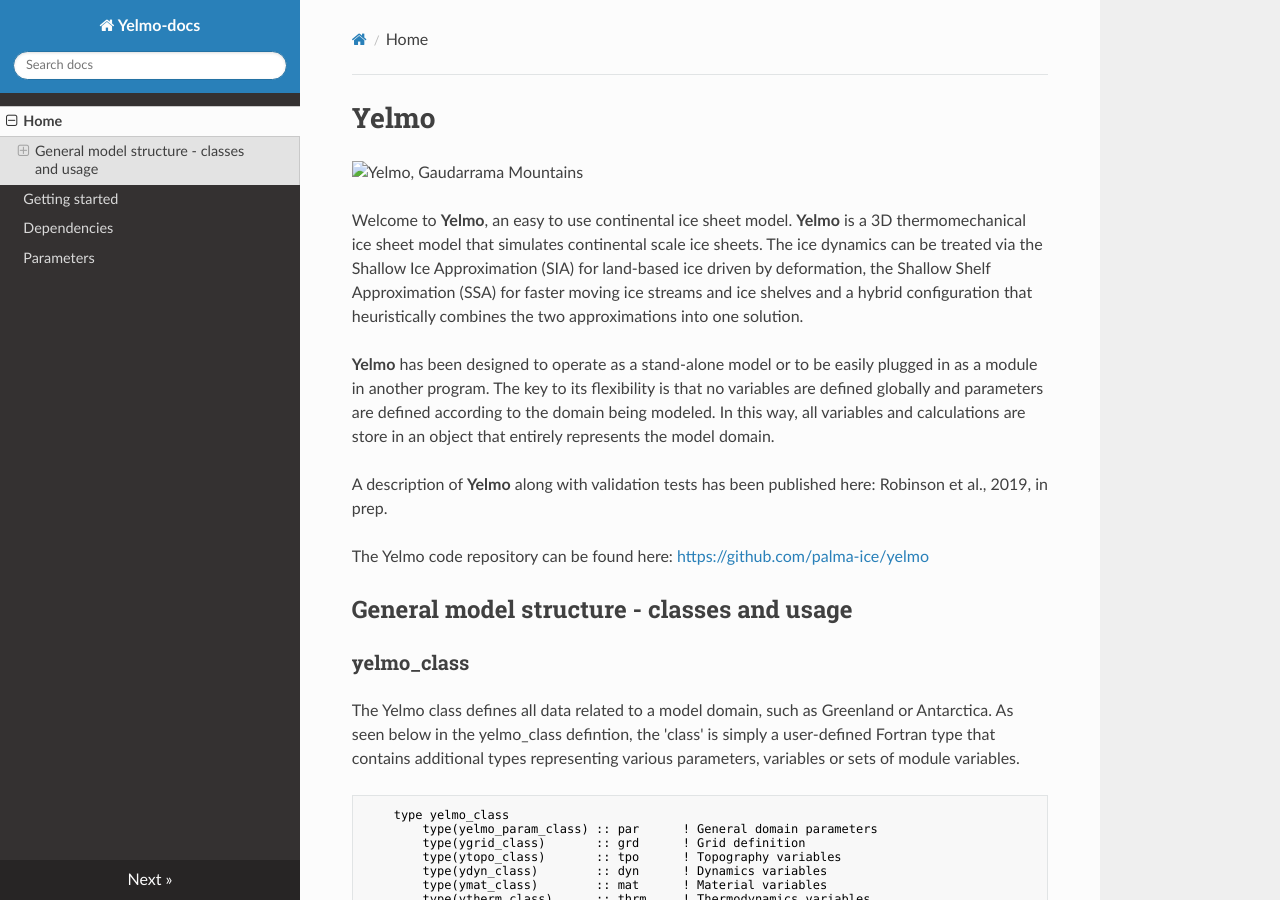
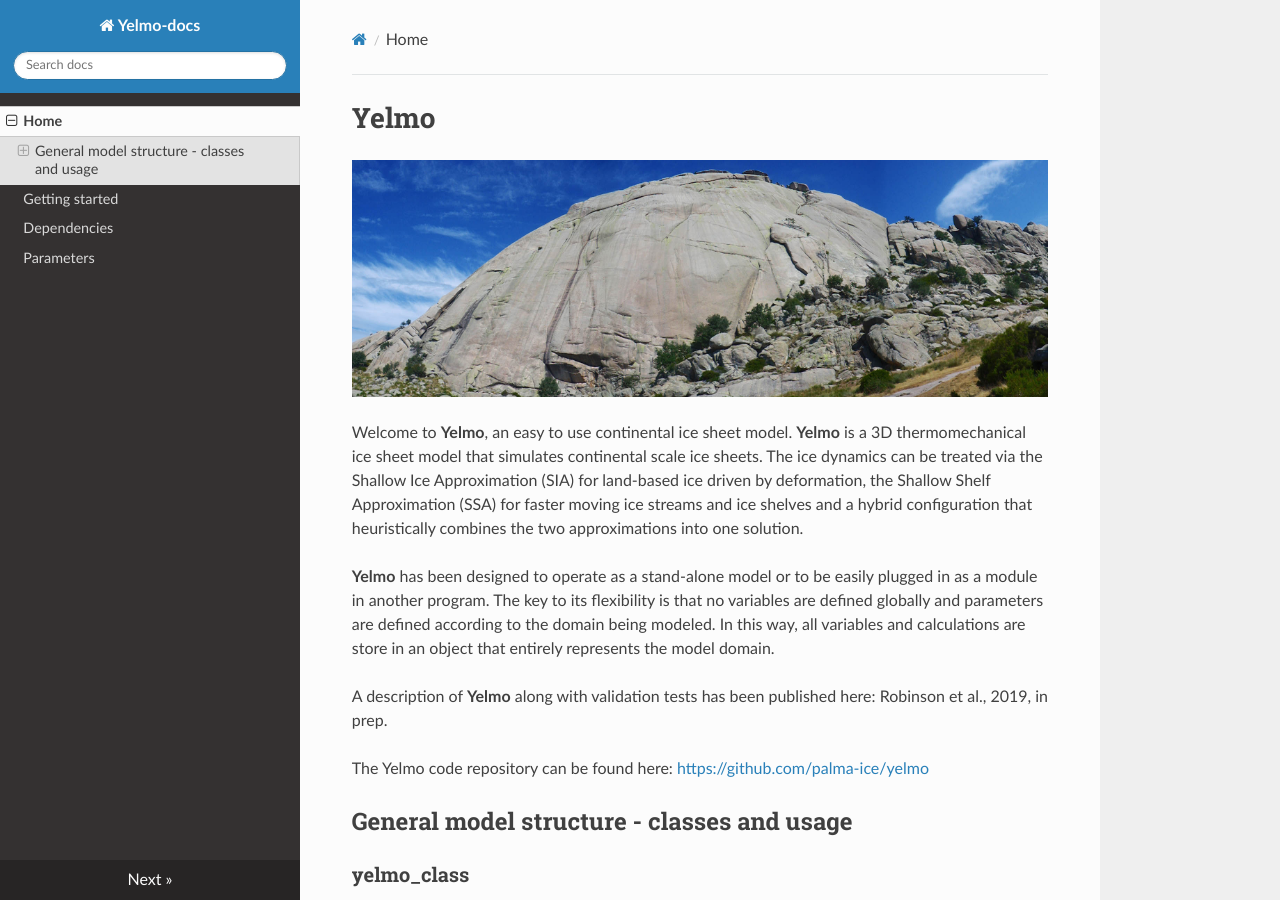
Before and after one commit to palma-ice/yelmo-docs, an MkDocs documentation site: the page built from docs/index.md, in a window 1280 px wide and 900 px high. Built offline with MkDocs 1.6.1, drawn with Linux system fonts in a browser that asks for light colours; nearby versions of some CDN libraries; old or Windows-style settings are respelled for this version of MkDocs.

Commit message:
Moved assets => docs/img

```diff
--- a/docs/index.md
+++ b/docs/index.md
@@ -1,6 +1,6 @@
 # Yelmo
 
-![Yelmo, Gaudarrama Mountains](/assets/yelmo.jpg)
+![Yelmo, Gaudarrama Mountains](img/yelmo.jpg)
 
 Welcome to **Yelmo**, an easy to use continental ice sheet model.
 **Yelmo** is a 3D thermomechanical ice sheet model that
--- a/mkdocs.yml
+++ b/mkdocs.yml
@@ -1,5 +1,5 @@
 site_name: Yelmo-docs
-pages:
+nav:
     - Home: index.md
     - Getting started: getting-started.md
     - Dependencies: dependencies.md
```
Also changed, not shown: docs/img/yelmo.jpg (renamed from assets/yelmo.jpg).
